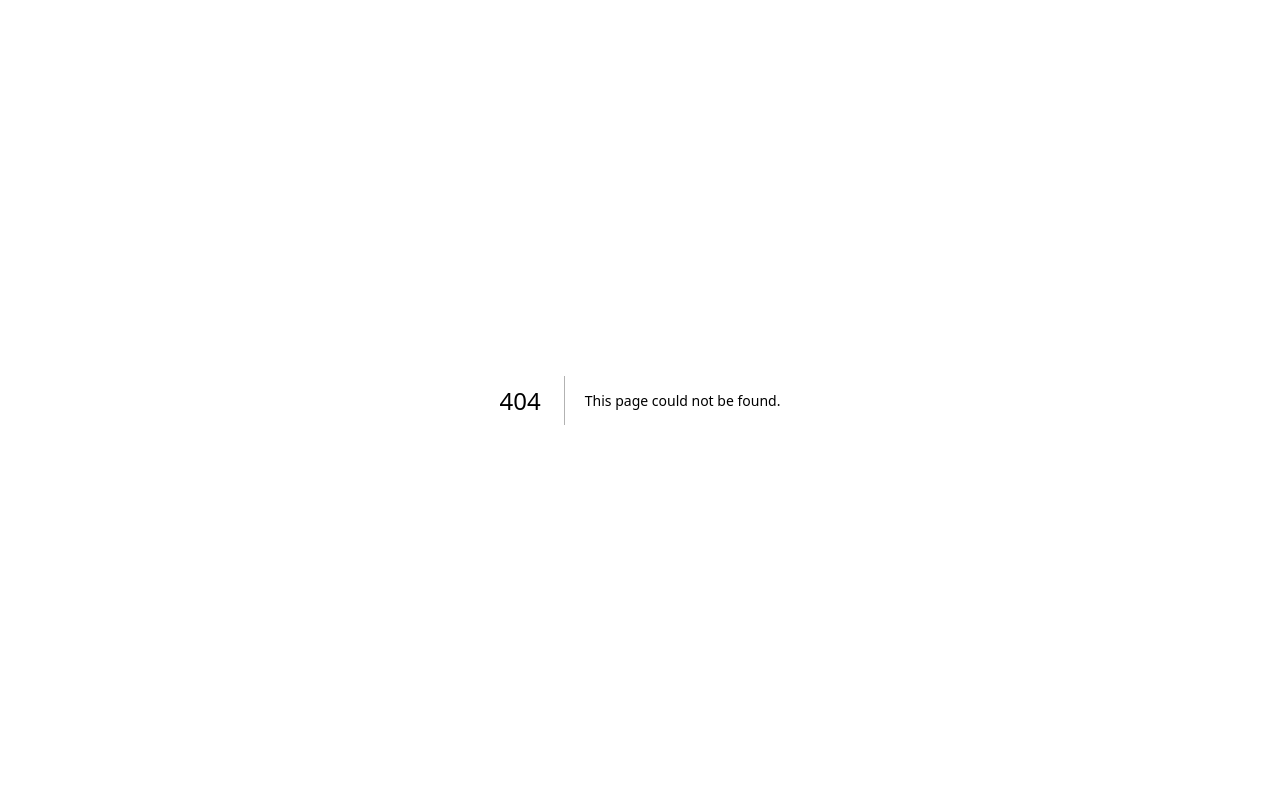
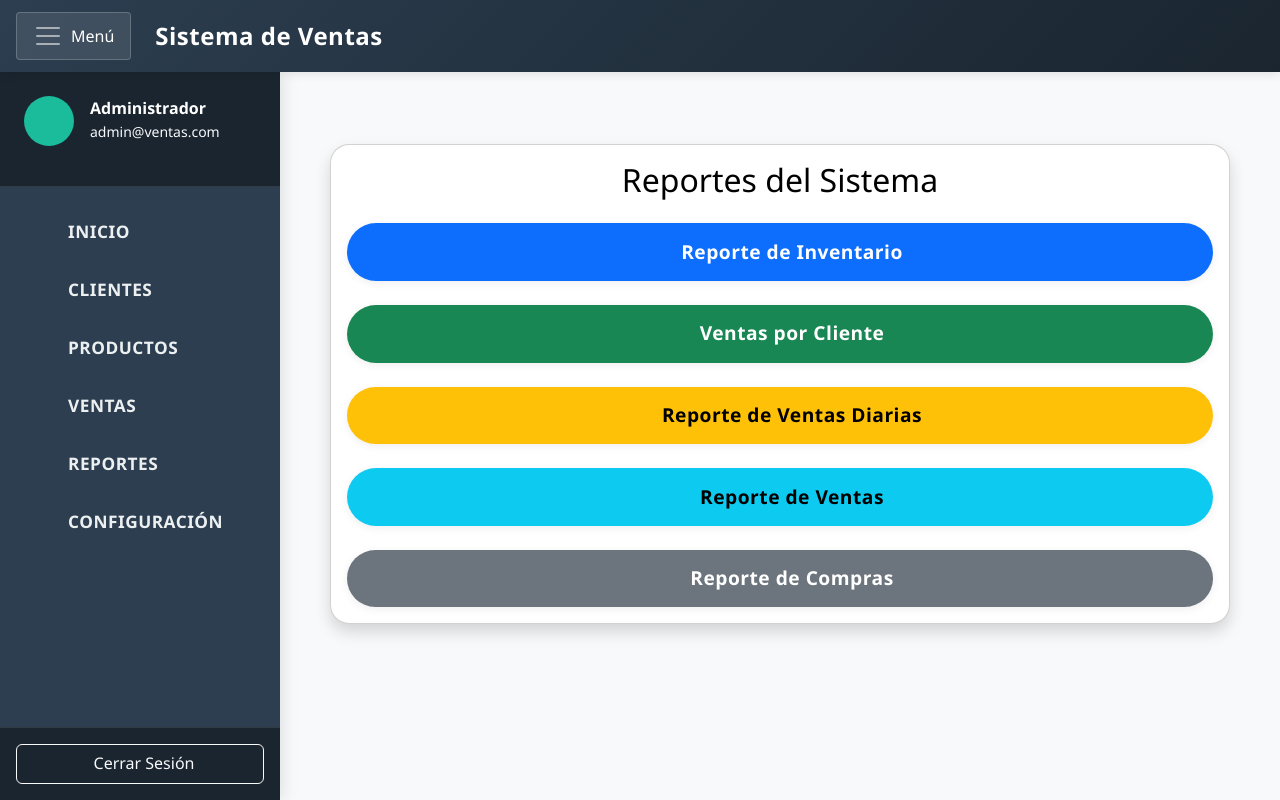
Before and after one commit to vahos30/sistemaVentasFront, a Next.js app: page /reportes in a window 1280 px wide. Before the commit this address had no page. Built offline with nearby package versions, Linux system fonts and the light colour scheme.

Commit message:
Creacion de Modulos de Reportes y implementacion de Reporte de inventario

```diff
--- a/src/app/globals.css
+++ b/src/app/globals.css
@@ -309,3 +309,60 @@ y crear un nuevo producto*/
   background: #e9ecef;
   font-weight: 600;
 }
+
+/* Botones de reportes personalizados */
+.reporte-btn {
+  font-size: 1.2rem;
+  font-weight: 600;
+  letter-spacing: 0.5px;
+  border-radius: 2rem;
+  box-shadow: 0 2px 8px rgba(0, 0, 0, 0.07);
+  display: flex;
+  align-items: center;
+  justify-content: center;
+  gap: 1rem;
+  padding: 0.9rem 1.5rem;
+  border: none;
+  transition: background 0.2s, transform 0.2s, box-shadow 0.2s;
+}
+
+.reporte-btn:hover,
+.reporte-btn:focus {
+  transform: translateY(-2px) scale(1.03);
+  box-shadow: 0 4px 16px rgba(0, 0, 0, 0.12);
+  opacity: 0.95;
+}
+
+.reporte-btn .bi {
+  font-size: 2rem;
+  margin-right: 0.5rem;
+}
+
+.reporte-card {
+  max-width: 600px;
+  margin: 0 auto;
+  border-radius: 1.2rem;
+}
+
+/*Estilos para la vista de reporte de inventartio*/
+.reporte-card {
+  border-radius: 1.2rem;
+  max-width: 900px;
+}
+
+.table thead th {
+  vertical-align: middle;
+  text-align: center;
+}
+
+.table td,
+.table th {
+  vertical-align: middle;
+  text-align: center;
+}
+
+.badge {
+  font-size: 1rem;
+  padding: 0.5em 1em;
+  border-radius: 1rem;
+}
--- a/src/app/menuPrincipal/MenuLayout.jsx
+++ b/src/app/menuPrincipal/MenuLayout.jsx
@@ -96,7 +96,10 @@ export default function MenuLayout({ children }) {
               </Link>
             </li>
             <li className="nav-item">
-              <Link className="nav-link d-flex align-items-center" href="#">
+              <Link
+                className="nav-link d-flex align-items-center"
+                href="reportes"
+              >
                 <i className="bi bi-graph-up me-3 fs-5"></i>
                 <span>Reportes</span>
               </Link>
--- /dev/null
+++ b/src/app/reportes/inventario/page.jsx
@@ -0,0 +1,106 @@
+"use client";
+
+import React, { useEffect, useState } from "react";
+import { obtenerInventario } from "@/app/services/reportesService";
+import { toast } from "react-toastify";
+import BotonVolver from "@/app/components/BotonVolver";
+
+export default function ReporteInventario() {
+  const [productos, setProductos] = useState([]);
+  const [cargando, setCargando] = useState(true);
+
+  useEffect(() => {
+    const cargar = async () => {
+      try {
+        const data = await obtenerInventario();
+        setProductos(data.filter((p) => p.activo));
+      } catch {
+        toast.error("Error al cargar el inventario");
+      } finally {
+        setCargando(false);
+      }
+    };
+    cargar();
+  }, []);
+
+  return (
+    <div className="container py-5">
+      <div
+        className="card shadow mx-auto reporte-card"
+        style={{ maxWidth: 900 }}
+      >
+        <div className="card-body">
+          <h2 className="text-center mb-4 text-black">Reporte de Inventario</h2>
+          {cargando ? (
+            <div className="text-center py-5">
+              <div className="spinner-border text-primary" role="status"></div>
+              <div className="mt-2 text-muted">Cargando inventario...</div>
+            </div>
+          ) : (
+            <div className="table-responsive">
+              <table className="table table-hover table-bordered align-middle shadow-sm">
+                <thead className="table-dark">
+                  <tr>
+                    <th>#</th>
+                    <th>Producto</th>
+                    <th>Referencia</th>
+                    <th>Precio</th>
+                    <th>Cantidad en Stock</th>
+                    <th>Estado</th>
+                  </tr>
+                </thead>
+                <tbody>
+                  {productos.length === 0 ? (
+                    <tr>
+                      <td colSpan={6} className="text-center text-muted py-4">
+                        No hay productos disponibles en inventario.
+                      </td>
+                    </tr>
+                  ) : (
+                    productos.map((p, idx) => (
+                      <tr key={p.id}>
+                        <td>{idx + 1}</td>
+                        <td className="fw-semibold">{p.nombre}</td>
+                        <td>
+                          {p.referencia || (
+                            <span className="text-muted">-</span>
+                          )}
+                        </td>
+                        <td>${p.precio.toLocaleString()}</td>
+                        <td>
+                          <span
+                            className={`badge bg-${
+                              p.cantidadStock > 2 ? "success" : "warning"
+                            } text-dark`}
+                          >
+                            {p.cantidadStock}
+                          </span>
+                        </td>
+                        <td>
+                          {p.activo ? (
+                            <span className="badge bg-success">Disponible</span>
+                          ) : (
+                            <span className="badge bg-danger">
+                              No disponible
+                            </span>
+                          )}
+                        </td>
+                      </tr>
+                    ))
+                  )}
+                </tbody>
+              </table>
+            </div>
+          )}
+          <div className="text-end mt-4">
+            <BotonVolver
+              texto="← Volver al módulo de Reportes"
+              to="/reportes"
+              className="btn-sm"
+            />
+          </div>
+        </div>
+      </div>
+    </div>
+  );
+}
--- /dev/null
+++ b/src/app/reportes/layout.jsx
@@ -0,0 +1,5 @@
+import MenuLayout from "../menuPrincipal/MenuLayout";
+
+export default function Layout({ children }) {
+  return <MenuLayout>{children}</MenuLayout>;
+}
--- /dev/null
+++ b/src/app/reportes/page.jsx
@@ -0,0 +1,63 @@
+"use client";
+
+import React from "react";
+import { useRouter } from "next/navigation";
+
+export default function ReportesPage() {
+  const router = useRouter();
+
+  const botones = [
+    {
+      texto: "Reporte de Inventario",
+      color: "primary",
+      icono: "bi-box-seam",
+      ruta: "/reportes/inventario",
+    },
+    {
+      texto: "Ventas por Cliente",
+      color: "success",
+      icono: "bi-person-lines-fill",
+      ruta: "/reportes/ventas-cliente",
+    },
+    {
+      texto: "Reporte de Ventas Diarias",
+      color: "warning",
+      icono: "bi-calendar2-week",
+      ruta: "/reportes/ventas-diarias",
+    },
+    {
+      texto: "Reporte de Ventas",
+      color: "info",
+      icono: "bi-bar-chart-line",
+      ruta: "/reportes/ventas",
+    },
+    {
+      texto: "Reporte de Compras",
+      color: "secondary",
+      icono: "bi-cart-check",
+      ruta: "/reportes/compras",
+    },
+  ];
+
+  return (
+    <div className="container py-5">
+      <div className="card shadow reporte-card">
+        <div className="card-body">
+          <h2 className="text-center mb-4 text-black">Reportes del Sistema</h2>
+          <div className="d-flex flex-column gap-4">
+            {botones.map((btn) => (
+              <button
+                key={btn.texto}
+                className={`btn btn-${btn.color} reporte-btn`}
+                onClick={() => router.push(btn.ruta)}
+              >
+                <i className={`bi ${btn.icono}`}></i>
+                {btn.texto}
+              </button>
+            ))}
+          </div>
+        </div>
+      </div>
+    </div>
+  );
+}
--- /dev/null
+++ b/src/app/services/reportesService.jsx
@@ -0,0 +1,7 @@
+const BASE_URL = "https://localhost:7062/api/Reportes";
+
+export async function obtenerInventario() {
+  const res = await fetch(`${BASE_URL}/inventario`);
+  if (!res.ok) throw new Error("Error al obtener el inventario");
+  return await res.json();
+}
```
